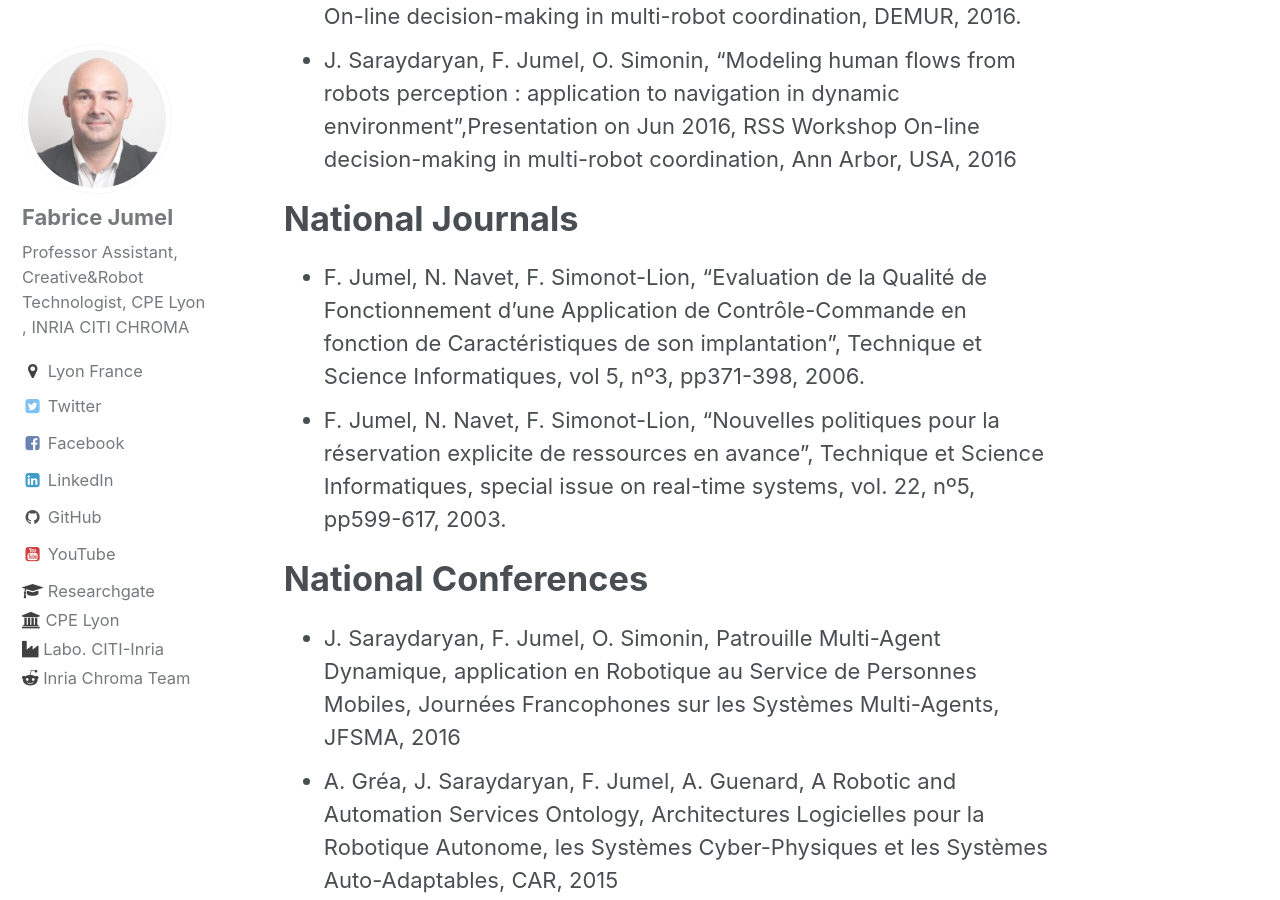
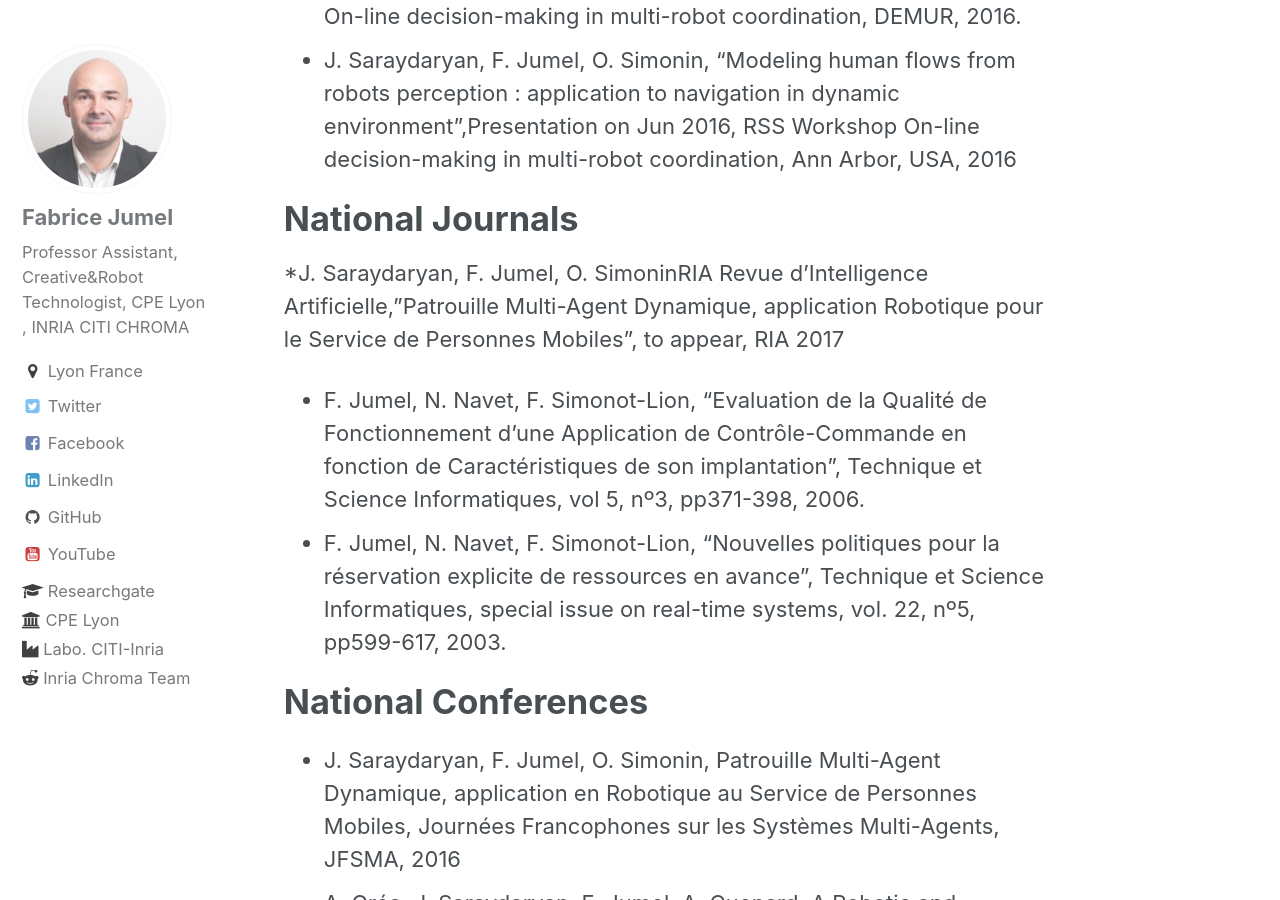
Before and after one commit to fabricejumel/fabricejumel.github.io, a Jekyll site: the page built from _pages/Publications.md, in a window 1280 px wide and 900 px high, scrolled down 2577 px. Built offline with Jekyll 4.4.1, drawn with Linux system fonts in a browser that asks for light colours.

Commit message:
Update Publications.md

```diff
--- a/_pages/Publications.md
+++ b/_pages/Publications.md
@@ -43,6 +43,7 @@ Workshops
 
 National Journals
 ======
+*J. Saraydaryan, F. Jumel, O. SimoninRIA Revue d'Intelligence Artificielle,"Patrouille Multi-Agent Dynamique, application Robotique pour le Service de Personnes Mobiles", to appear, RIA 2017
 * F. Jumel, N. Navet, F. Simonot-Lion, "Evaluation de la Qualité de Fonctionnement d'une Application de Contrôle-Commande en fonction de Caractéristiques de son implantation", Technique et Science Informatiques, vol 5, nº3, pp371-398, 2006.
 * F. Jumel, N. Navet, F. Simonot-Lion, "Nouvelles politiques pour la réservation explicite de ressources en avance", Technique et Science Informatiques, special issue on real-time systems, vol. 22, nº5, pp599-617, 2003.
 
```
